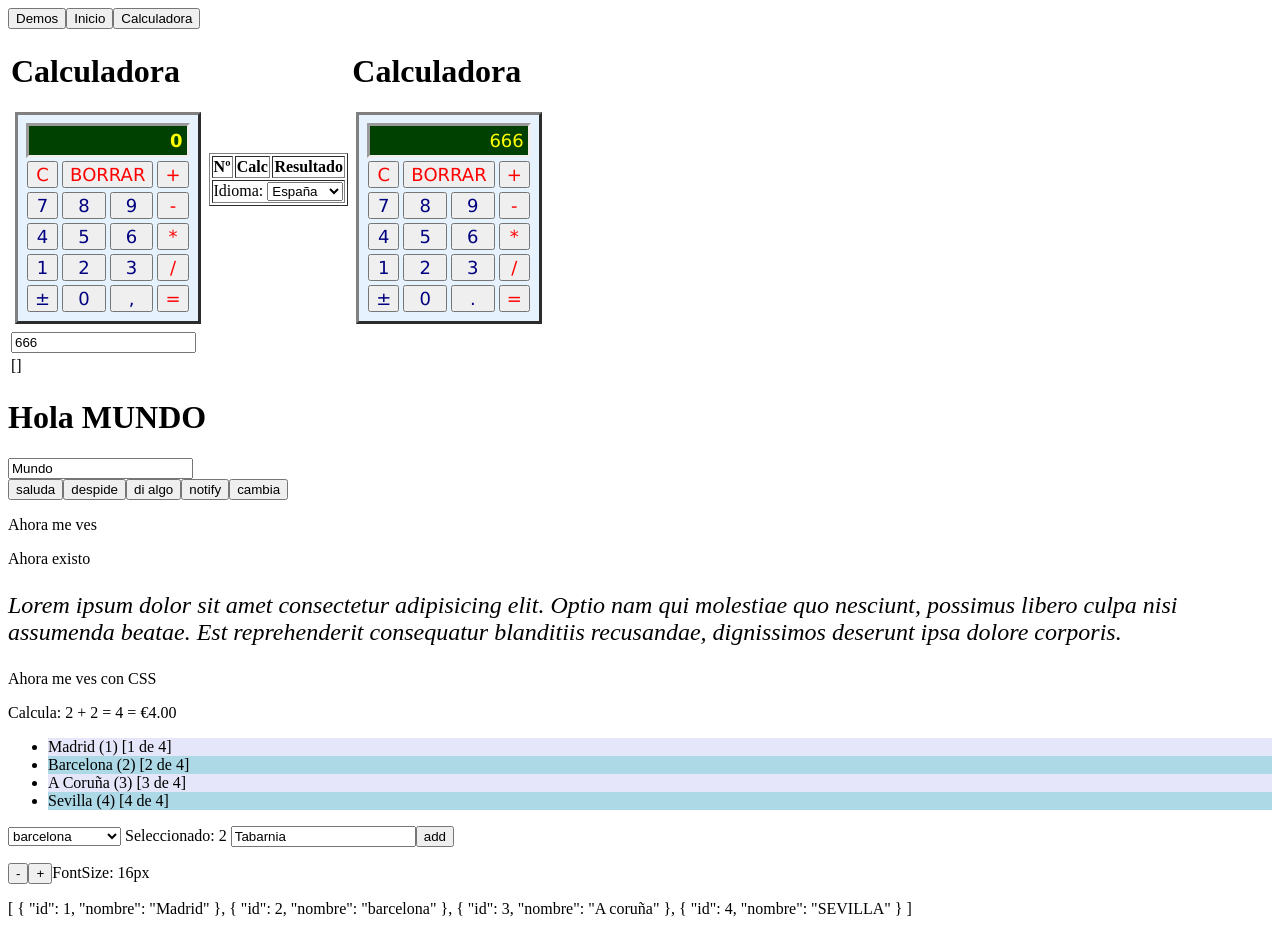
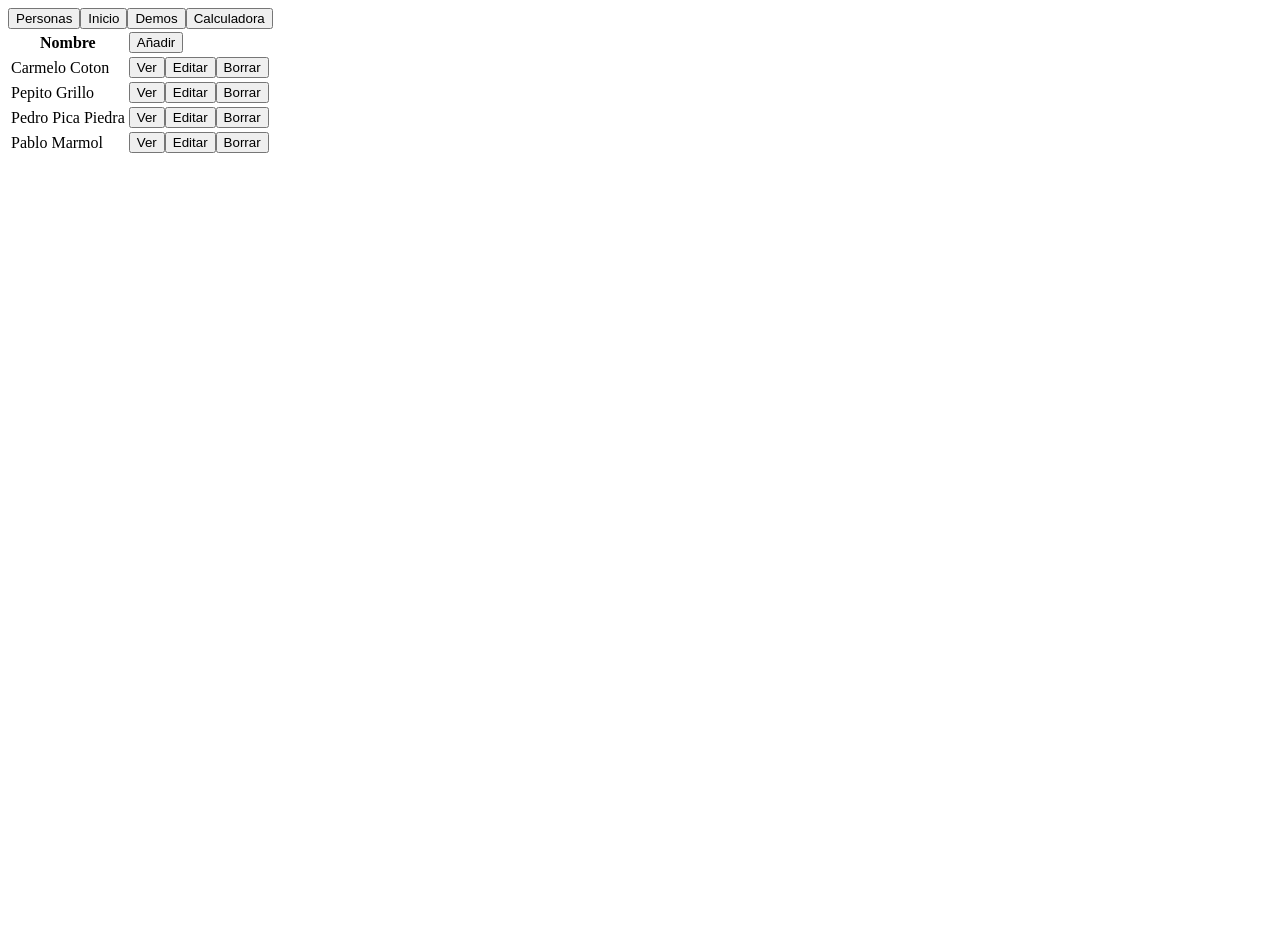
Before and after one commit to jmagit/MAD20190909, an Angular app: page / in a window 1280 px wide. After the commit the page ends 800 px from the top, so only its background shows below. Built offline with nearby package versions, Linux system fonts and the light colour scheme.

Commit message:
Formularios

```diff
--- a/src/app/app.module.ts
+++ b/src/app/app.module.ts
@@ -6,7 +6,7 @@ registerLocaleData(localeEs, 'es', localeEsExtra);
 
 import { BrowserModule } from '@angular/platform-browser';
 import { FormsModule} from '@angular/forms';
-import { NgModule } from '@angular/core';
+import { NgModule, LOCALE_ID } from '@angular/core';
 
 import { AppRoutingModule } from './app-routing.module';
 import { AppComponent } from './app.component';
@@ -17,6 +17,7 @@ import { environment } from 'src/environments/environment';
 import { DemosComponent } from './demos/demos.component';
 import { DinamicoComponent } from './dinamico/dinamico.component';
 import { CalculadoraComponent } from './calculadora/calculadora.component';
+import { PERSONAS_COMPONENT } from './personas/componente.component';
 
 @NgModule({
   declarations: [
@@ -24,6 +25,7 @@ import { CalculadoraComponent } from './calculadora/calculadora.component';
     DemosComponent,
     DinamicoComponent,
     CalculadoraComponent,
+    PERSONAS_COMPONENT,
   ],
   imports: [
     BrowserModule, FormsModule,
@@ -33,6 +35,7 @@ import { CalculadoraComponent } from './calculadora/calculadora.component';
   providers: [
     LoggerService,
     { provide: ERROR_LEVEL, useValue: environment.ERROR_LEVEL },
+    { provide: LOCALE_ID, useValue: 'es-ES'},
   ],
   bootstrap: [AppComponent]
 })
--- a/src/app/calculadora/calculadora.component.ts
+++ b/src/app/calculadora/calculadora.component.ts
@@ -134,13 +134,13 @@ export class CalculadoraComponent implements OnInit, OnChanges {
   }
 
   ngOnInit() {
+    // if (this.init) {
+    //   this.ponOperando(this.init);
+    // }
+  }
+  ngOnChanges(changes: SimpleChanges): void {
     if (this.init) {
       this.ponOperando(this.init);
     }
   }
-  ngOnChanges(changes: SimpleChanges): void {
-    // if (this.init) {
-    //   this.ponOperando(this.init);
-    // }
-  }
 }
--- a/src/app/dinamico/dinamico.component.ts
+++ b/src/app/dinamico/dinamico.component.ts
@@ -2,6 +2,7 @@ import { Component, OnInit } from '@angular/core';
 import { HomeComponent } from '../principal/home/home.component';
 import { DemosComponent } from '../demos/demos.component';
 import { CalculadoraComponent } from '../calculadora/calculadora.component';
+import { PersonaComponent } from '../personas/componente.component';
 
 @Component({
   selector: 'app-dinamico',
@@ -9,12 +10,14 @@ import { CalculadoraComponent } from '../calculadora/calculadora.component';
   styleUrls: ['./dinamico.component.css'],
   entryComponents: [
     HomeComponent, DemosComponent, CalculadoraComponent,
+    PersonaComponent,
   ],
 })
 export class DinamicoComponent implements OnInit {
   menu = [
+    {texto: 'Personas', componente: PersonaComponent},
+    {texto: 'Inicio', componente: HomeComponent },
     {texto: 'Demos', componente: DemosComponent},
-    {texto: 'Inicio', componente: HomeComponent },
     {texto: 'Calculadora', componente: CalculadoraComponent },
   ];
 
--- /dev/null
+++ b/src/app/personas/componente.component.html
@@ -0,0 +1,6 @@
+<ng-container [ngSwitch]="VM.Modo">
+  <app-persona-add *ngSwitchCase="'add'"></app-persona-add>
+  <app-persona-edit *ngSwitchCase="'edit'"></app-persona-edit>
+  <app-persona-view *ngSwitchCase="'view'"></app-persona-view>
+  <app-persona-list *ngSwitchDefault ></app-persona-list>
+</ng-container>
--- /dev/null
+++ b/src/app/personas/componente.component.ts
@@ -0,0 +1,68 @@
+import { Component, OnInit } from '@angular/core';
+import { PersonasViewModelService } from './servicios.service';
+
+@Component({
+  selector: 'app-persona',
+  templateUrl: './componente.component.html',
+  styleUrls: ['./componente.component.css']
+})
+export class PersonaComponent implements OnInit {
+  constructor(private vm: PersonasViewModelService) { }
+  public get VM() { return this.vm; }
+  ngOnInit() {
+    this.vm.list();
+  }
+}
+
+@Component({
+  selector: 'app-persona-list',
+  templateUrl: './tmpl-list.component.html',
+  styleUrls: ['./componente.component.css']
+})
+export class PersonaListComponent implements OnInit {
+  constructor(private vm: PersonasViewModelService) { }
+  public get VM() { return this.vm; }
+  ngOnInit() {
+  }
+}
+@Component({
+  selector: 'app-persona-add',
+  templateUrl: './tmpl-form.component.html',
+  styleUrls: ['./componente.component.css']
+})
+export class PersonaAddComponent implements OnInit {
+  constructor(private vm: PersonasViewModelService) { }
+  public get VM() { return this.vm; }
+  ngOnInit() {
+  }
+}
+@Component({
+  selector: 'app-persona-edit',
+  templateUrl: './tmpl-form.component.html',
+  styleUrls: ['./componente.component.css']
+})
+export class PersonaEditComponent implements OnInit {
+  constructor(private vm: PersonasViewModelService) { }
+  public get VM() { return this.vm; }
+  ngOnInit() {
+  }
+}
+@Component({
+  selector: 'app-persona-view',
+  templateUrl: './tmpl-view.component.html',
+  styleUrls: ['./componente.component.css']
+})
+export class PersonaViewComponent implements OnInit {
+  constructor(private vm: PersonasViewModelService) { }
+  public get VM() { return this.vm; }
+  ngOnInit() {
+  }
+}
+
+export const PERSONAS_COMPONENT = [
+  PersonaComponent,
+  PersonaListComponent,
+  PersonaAddComponent,
+  PersonaEditComponent,
+  PersonaViewComponent,
+];
--- /dev/null
+++ b/src/app/personas/servicios.service.ts
@@ -0,0 +1,101 @@
+import { Injectable } from '@angular/core';
+import { LoggerService } from 'src/indra-core';
+import { NotificationService } from '../comunes';
+
+export type ModoCRUD = 'list' | 'add' | 'edit' | 'view' | 'delete';
+
+@Injectable({
+  providedIn: 'root'
+})
+export class PersonasViewModelService {
+  protected modo: ModoCRUD = 'list';
+  protected listado: Array<any> = [];
+  protected elemento: any = {};
+  protected idOriginal: any = null;
+  protected pk = 'id';
+
+  constructor(protected notify: NotificationService,
+              protected out: LoggerService) { }
+
+  public get Modo() { return this.modo; }
+  public get Listado() { return this.listado; }
+  public get Elemento() { return this.elemento; }
+
+  list() {
+    if (this.listado.length === 0) {
+      this.listado = [
+        { id:  1, nombre: 'Carmelo', apellidos: 'Coton', edad: 45 },
+        { id:  2, nombre: 'Pepito', apellidos: 'Grillo', edad:  100},
+        { id:  3, nombre: 'Pedro', apellidos: 'Pica Piedra', edad: 50 },
+        { id:  4, nombre: 'Pablo', apellidos: 'Marmol', edad:  34},
+      ];
+    }
+    this.modo = 'list';
+  }
+
+  add() {
+    this.elemento = {};
+    this.modo = 'add';
+  }
+  edit(key: any) {
+    // tslint:disable-next-line: triple-equals
+    const rslt = this.listado.find(item => item[this.pk] == key);
+    if (rslt) {
+      this.elemento = Object.assign({}, rslt);
+      this.idOriginal = key;
+      this.modo = 'edit';
+    } else {
+      this.notify.add('Elemento no encontrado');
+    }
+  }
+  view(key: any) {
+    // tslint:disable-next-line: triple-equals
+    const rslt = this.listado.find(item => item[this.pk] == key);
+    if (rslt) {
+      this.elemento = Object.assign({}, rslt);
+      this.modo = 'view';
+    } else {
+      this.notify.add('Elemento no encontrado');
+    }
+  }
+  delete(key: any) {
+    if (!window.confirm('¿Estas seguro?')) {
+      return;
+    }
+    // tslint:disable-next-line: triple-equals
+    const ind = this.listado.findIndex(item => item[this.pk] == key);
+    if (ind >= 0) {
+      this.listado.splice(ind, 1);
+      this.list();
+    } else {
+      this.notify.add('Elemento no encontrado');
+    }
+  }
+
+  cancel() {
+    this.elemento = {};
+    this.idOriginal = null;
+    this.list();
+  }
+  send() {
+    switch (this.modo) {
+      case 'add':
+        this.listado.push(this.elemento);
+        this.cancel();
+        break;
+      case 'edit':
+          // tslint:disable-next-line:triple-equals
+          const ind = this.listado.findIndex(item => item[this.pk] == this.idOriginal);
+          if (ind >= 0) {
+            this.listado[ind] = this.elemento;
+            this.cancel();
+          } else {
+            this.notify.add('Elemento no encontrado');
+          }
+          break;
+      case 'view':
+        this.cancel();
+        break;
+    }
+  }
+}
--- /dev/null
+++ b/src/app/personas/tmpl-form.component.html
@@ -0,0 +1,20 @@
+<form #miForm="ngForm">
+  <p>
+    Código:
+    <input type="number" id="id" name="id" [(ngModel)]="VM.Elemento.id" #id="ngModel">
+    {{VM.Elemento.id}}
+    <br>
+    Nombre:
+    <input type="text" id="nombre" name="nombre" [(ngModel)]="VM.Elemento.nombre" #nombre="ngModel">
+    <br>
+    Apellidos:
+    <input type="text" id="apellidos" name="apellidos" [(ngModel)]="VM.Elemento.apellidos" #apellidos="ngModel">
+    <br>
+    Edad:
+    <input type="number" id="edad" name="edad" [(ngModel)]="VM.Elemento.edad" #edad="ngModel">
+  </p>
+  <p>
+    <input type="button" value="Enviar" (click)="VM.send()" >
+    <input type="button" value="Volver" (click)="VM.cancel()" >
+  </p>
+</form>
--- /dev/null
+++ b/src/app/personas/tmpl-list.component.html
@@ -0,0 +1,18 @@
+<table>
+  <thead>
+    <tr>
+      <th>Nombre</th>
+      <td><input type="button" value="Añadir" (click)="VM.add()" ></td>
+    </tr>
+  </thead>
+  <tbody>
+    <tr *ngFor="let item of VM.Listado">
+      <td>{{item.nombre}} {{item.apellidos}}</td>
+      <td>
+        <input type="button" value="Ver" (click)="VM.view(item.id)" >
+        <input type="button" value="Editar" (click)="VM.edit(item.id)" >
+        <input type="button" value="Borrar" (click)="VM.delete(item.id)" >
+      </td>
+    </tr>
+  </tbody>
+</table>
--- /dev/null
+++ b/src/app/personas/tmpl-view.component.html
@@ -0,0 +1,16 @@
+<p>
+  Código:
+  {{VM.Elemento.id}}
+  <br>
+  Nombre:
+  {{VM.Elemento.nombre}}
+  <br>
+  Apellidos:
+  {{VM.Elemento.apellidos}}
+  <br>
+  Edad:
+  {{VM.Elemento.edad}}
+</p>
+<p>
+  <input type="button" value="Volver" (click)="VM.cancel()" >
+</p>
```
Also changed, not shown: src/app/personas/componente.component.css (added), 2 other files (tests, documents, lock files or other folders).
